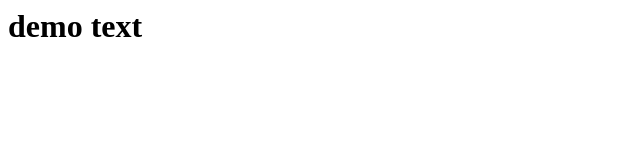
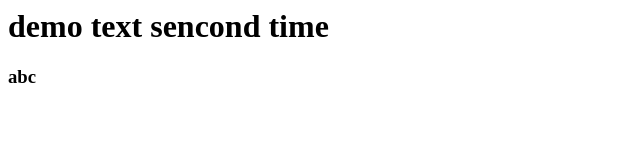
Before and after one commit to tlongvu/demo3, a plain HTML site: page index.html in a window 1280 px wide. Shown: the whole page, without its empty margins (0-640 px from the left). Drawn offline with Linux system fonts and the light colour scheme.

Commit message:
second time push index.html

```diff
--- a/index.html
+++ b/index.html
@@ -1 +1,2 @@
-<h1>demo text</h1>
+<h1>demo text sencond time</h1>
+<h3>abc</h3>
--- /dev/null
+++ b/style.css
@@ -0,0 +1,5 @@
+*{
+    margin: 0;
+    padding: 0;
+
+}
```
